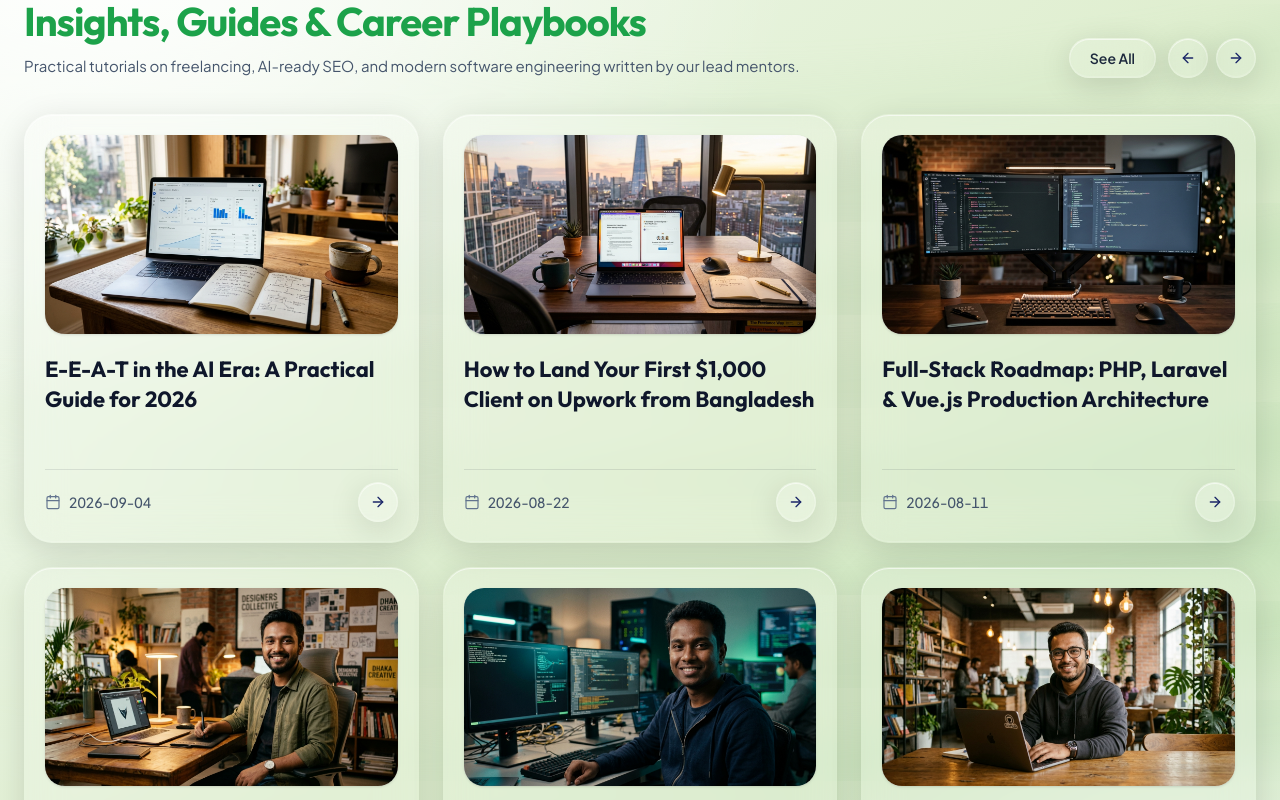
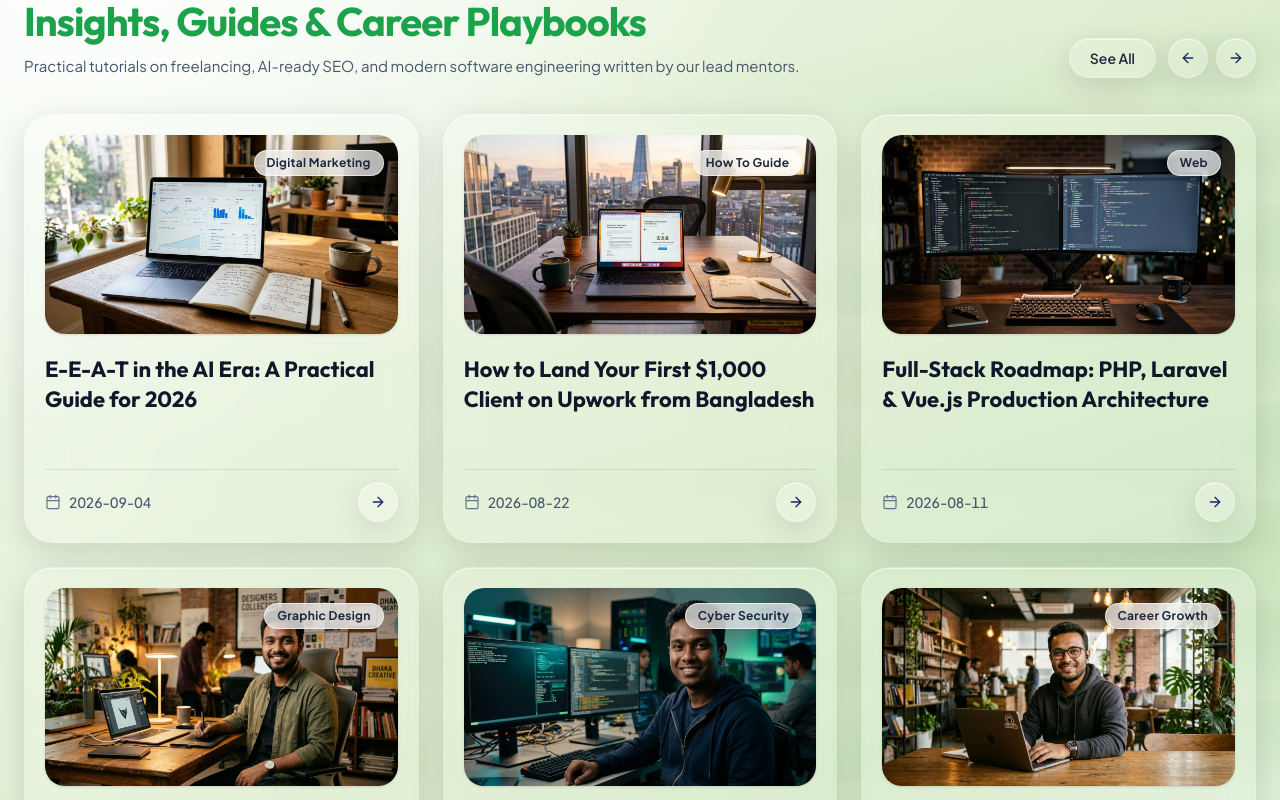
Before and after one commit to anoshione/elewebsitedesign, a React (Vite) app: page / in a window 1280 px wide. Shown: the part 8300-9100 px from the top of the page. Built offline with nearby package versions, Linux system fonts and the light colour scheme.

Commit message:
feat(blogs): add blurred glass category tags to top-right of blog thumbnails

```diff
--- a/src/components/BlogFaqMemberFooter.tsx
+++ b/src/components/BlogFaqMemberFooter.tsx
@@ -100,10 +100,10 @@ export const BlogFaqMemberFooter: React.FC<BlogFaqMemberFooterProps> = ({
                 className="group rounded-[28px] glass p-4 sm:p-5 flex flex-col justify-between transition-all duration-200 hover:-translate-y-1"
               >
                 <div>
-                  {/* News section image for the blog image */}
+                  {/* News section image for the blog image with top-right glass category tag */}
                   <div
                     onClick={() => onSelectBlog(post)}
-                    className="w-full aspect-[16/10] sm:aspect-[16/9] rounded-[20px] overflow-hidden bg-slate-100 cursor-pointer block shadow-sm"
+                    className="relative w-full aspect-[16/10] sm:aspect-[16/9] rounded-[20px] overflow-hidden bg-slate-100 cursor-pointer block shadow-sm group/img"
                     role="button"
                     tabIndex={0}
                     onKeyDown={(e) => {
@@ -118,6 +118,15 @@ export const BlogFaqMemberFooter: React.FC<BlogFaqMemberFooterProps> = ({
                       loading="lazy"
                       className="w-full h-full object-cover select-none transition-transform duration-300 group-hover:scale-105"
                     />
+
+                    {/* Tag badge with blurred glass background on marked spot (top-right) */}
+                    {post.category && (
+                      <div className="absolute top-3 right-3 sm:top-3.5 sm:right-3.5 z-10 pointer-events-none">
+                        <span className="inline-flex items-center px-3 py-1 rounded-full text-xs font-bold tracking-wide bg-white/70 backdrop-blur-md border border-white/60 text-slate-800 shadow-[0_4px_16px_rgba(0,0,0,0.12)]">
+                          {post.category}
+                        </span>
+                      </div>
+                    )}
                   </div>
 
                   {/* Title */}
--- a/src/data/homeData.ts
+++ b/src/data/homeData.ts
@@ -673,7 +673,7 @@ export const BLOG_POSTS: BlogItem[] = [
     author: 'Nusrat Jahan',
     date: '2026-08-22',
     readTime: '5 min read',
-    category: 'Freelancing Career',
+    category: 'How To Guide',
     visualTone: 'freelance',
     image: '/assets/blogs/blog_cover_2.jpg',
     fullText:
@@ -687,7 +687,7 @@ export const BLOG_POSTS: BlogItem[] = [
     author: 'Mahmudul Hasan',
     date: '2026-08-11',
     readTime: '7 min read',
-    category: 'Web Development',
+    category: 'Web',
     visualTone: 'fullstack',
     image: '/assets/blogs/blog_cover_3.jpg',
     fullText:
@@ -701,7 +701,7 @@ export const BLOG_POSTS: BlogItem[] = [
     author: 'Farhana Akter',
     date: '2026-07-28',
     readTime: '5 min read',
-    category: 'Graphics & Design',
+    category: 'Graphic Design',
     visualTone: 'design',
     image: '/assets/blogs/blog_cover_4.jpg',
     fullText:
```
